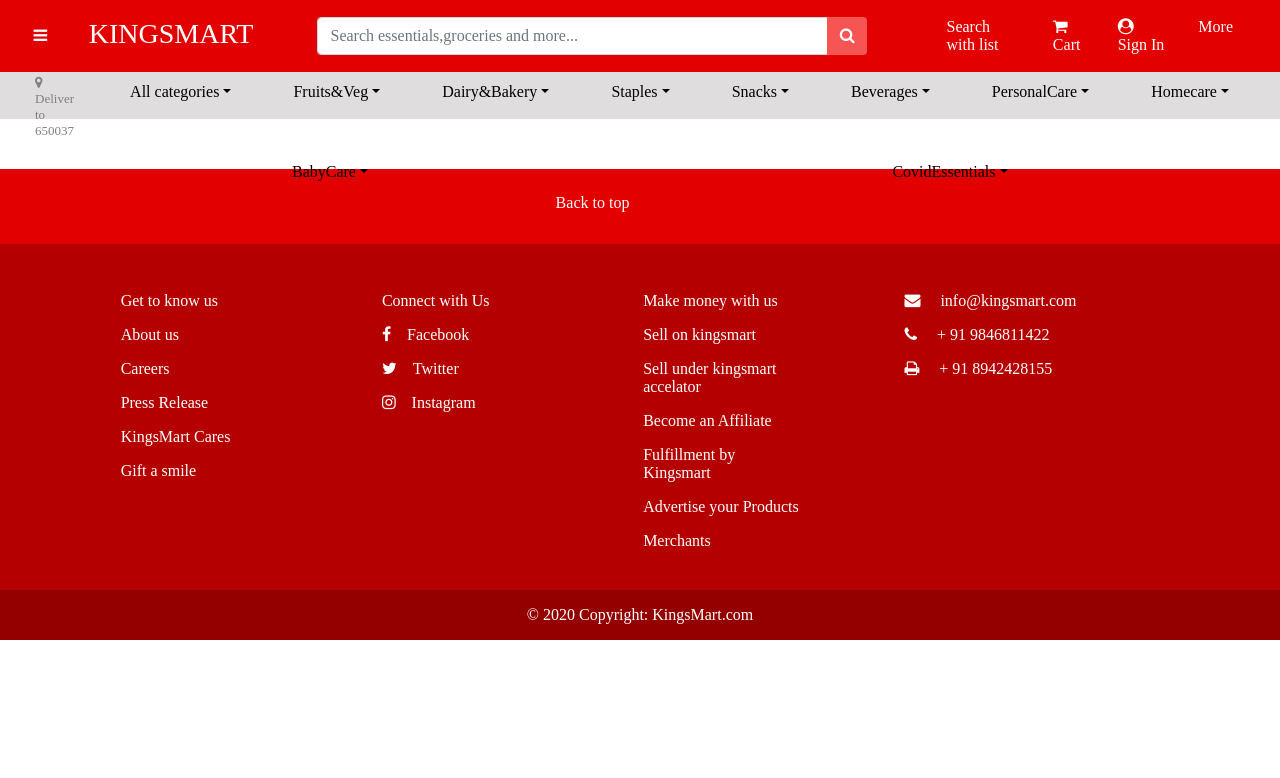
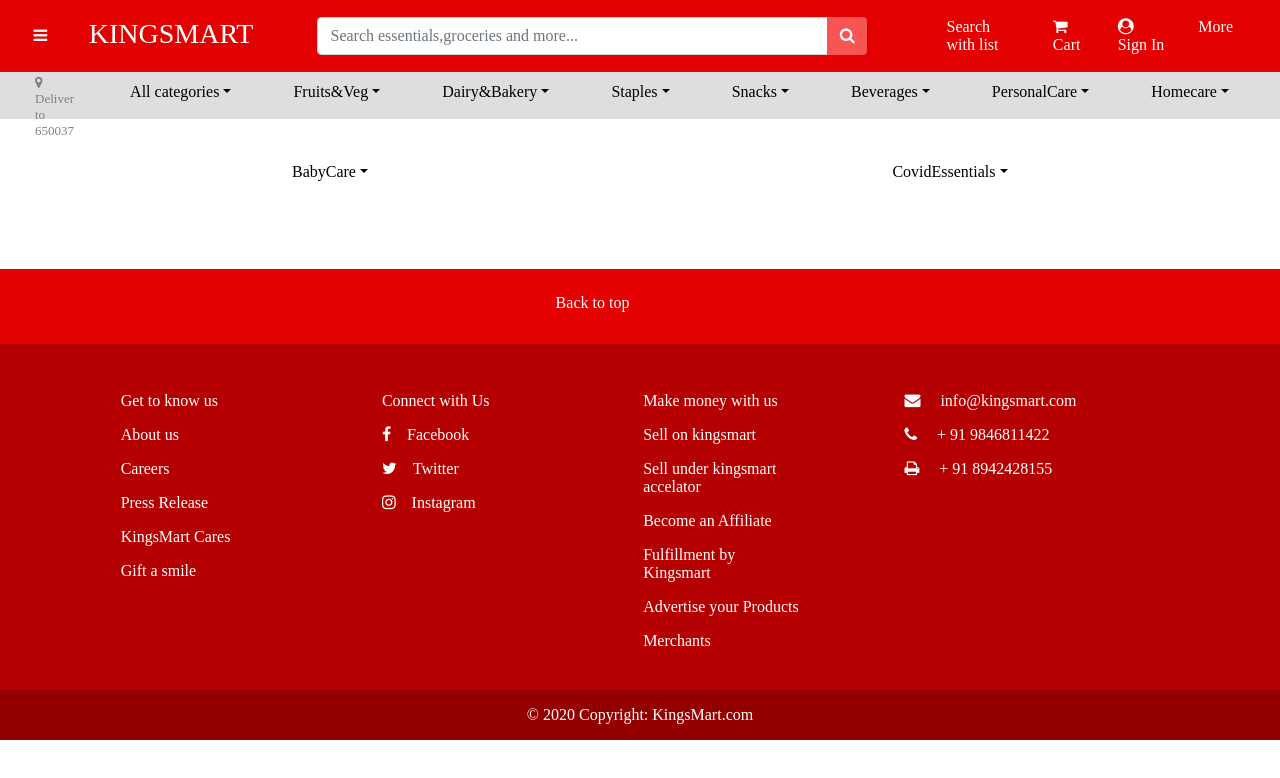
Before and after one commit to zumod/angular-ecommerce, an Angular app: page / in a window 1280 px wide. Shown: the top 778 px of the page. Built offline with nearby package versions, Linux system fonts and the light colour scheme.

Commit message:
container height increased

```diff
--- a/src/app/app.component.css
+++ b/src/app/app.component.css
@@ -58,7 +58,7 @@
 }
 .container2
 {
-    height:50px;
+    height:150px;
     width:100%;
     margin-left: 0rem;
     margin-right: 0rem;
```
